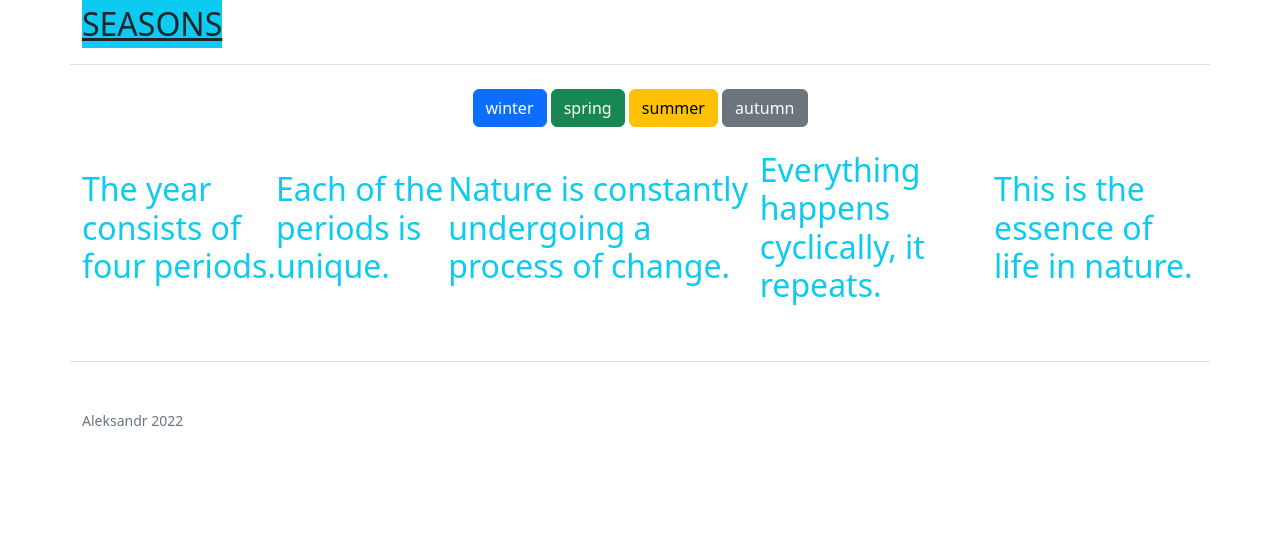
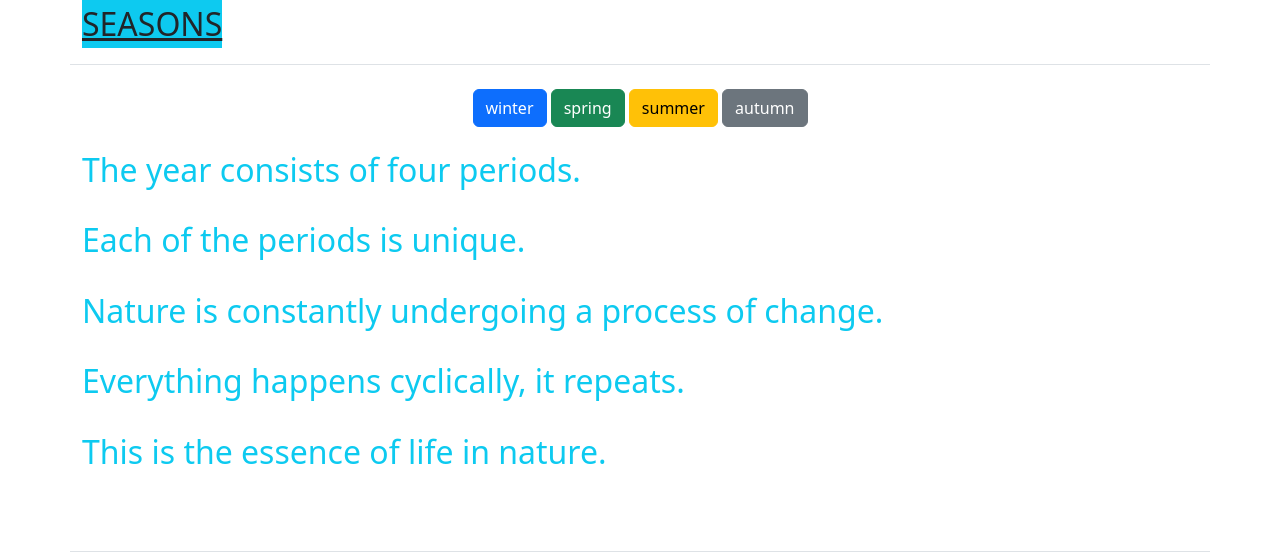
Before and after one commit to Zemlianik/Zemlianik---seasons, a Flask app: page / in a window 1280 px wide. Shown: the top 553 px of the page. Run offline with Flask 2, Linux system fonts and the light colour scheme.

Commit message:
расположение

```diff
--- a/templates/base.html
+++ b/templates/base.html
@@ -28,7 +28,7 @@
       </nav>
     </div><br>
 {% block body %}{% endblock %}
-    <div class="container d-flex align-items-center text-info">
+    <div class="container align-items-center text-info">
         <h2>The year consists of four periods.</h2><br>
         <h2>Each of the periods is unique.</h2><br>
         <h2>Nature is constantly undergoing a process of change.</h2><br>
```
